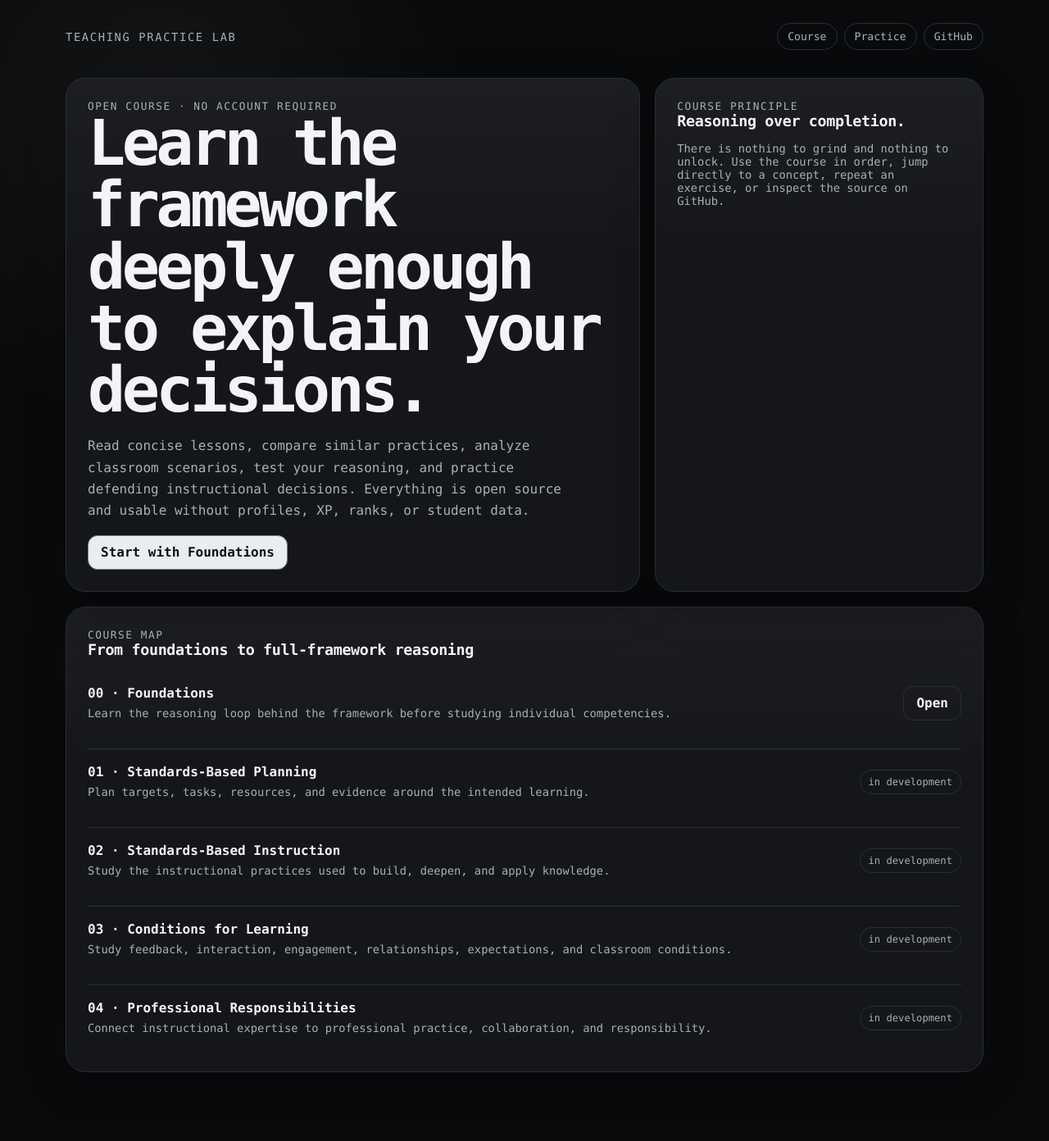
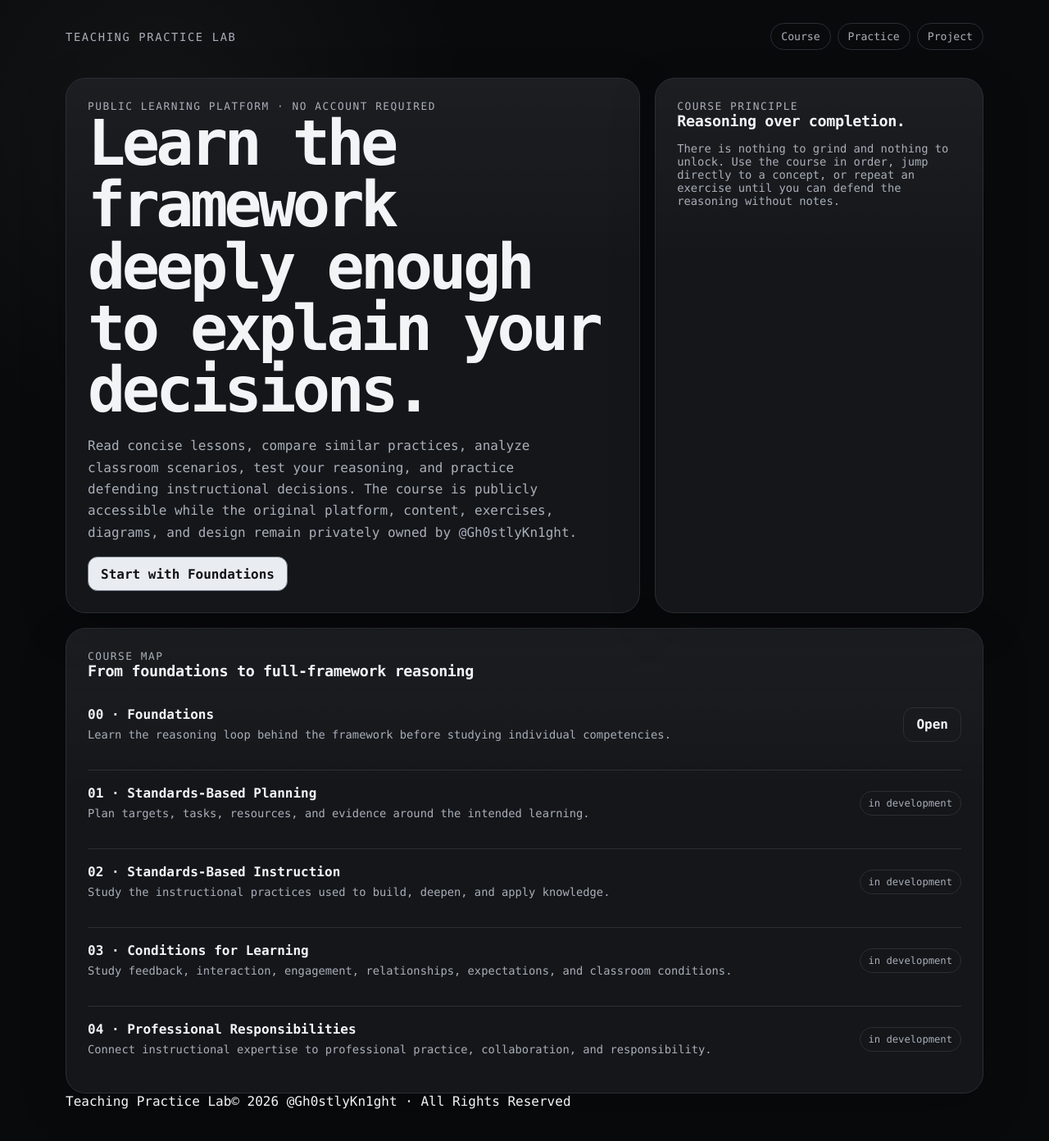
Before and after one commit to Gh0stlyKn1ght/Marzano-Learning-Map, a Next.js app: page / in a window 1280 px wide. Shown: the top 1392 px of the page at 82% size. Built offline with nearby package versions, Linux system fonts and the light colour scheme.

Commit message:
fix: align public landing page with proprietary ownership

```diff
--- a/app/page.tsx
+++ b/app/page.tsx
@@ -16,16 +16,16 @@ export default function HomePage() {
         <nav className="nav" aria-label="Primary navigation">
           <Link href="/learn/foundations">Course</Link>
           <Link href="/challenge">Practice</Link>
-          <a href="https://github.com/Gh0stlyKn1ght/Marzano-Learning-Map">GitHub</a>
+          <a href="https://github.com/Gh0stlyKn1ght/Marzano-Learning-Map">Project</a>
         </nav>
       </header>
 
       <section className="hero">
         <article className="card">
-          <div className="eyebrow">Open course · no account required</div>
+          <div className="eyebrow">Public learning platform · no account required</div>
           <h1>Learn the framework deeply enough to explain your decisions.</h1>
           <p className="lead">
-            Read concise lessons, compare similar practices, analyze classroom scenarios, test your reasoning, and practice defending instructional decisions. Everything is open source and usable without profiles, XP, ranks, or student data.
+            Read concise lessons, compare similar practices, analyze classroom scenarios, test your reasoning, and practice defending instructional decisions. The course is publicly accessible while the original platform, content, exercises, diagrams, and design remain privately owned by @Gh0stlyKn1ght.
           </p>
           <Link className="button" href="/learn/foundations">Start with Foundations</Link>
         </article>
@@ -33,7 +33,7 @@ export default function HomePage() {
         <aside className="card">
           <div className="eyebrow">Course principle</div>
           <h2>Reasoning over completion.</h2>
-          <p className="subtle">There is nothing to grind and nothing to unlock. Use the course in order, jump directly to a concept, repeat an exercise, or inspect the source on GitHub.</p>
+          <p className="subtle">There is nothing to grind and nothing to unlock. Use the course in order, jump directly to a concept, or repeat an exercise until you can defend the reasoning without notes.</p>
         </aside>
       </section>
 
@@ -52,6 +52,11 @@ export default function HomePage() {
           ))}
         </div>
       </section>
+
+      <footer className="site-footer">
+        <span>Teaching Practice Lab</span>
+        <span>© 2026 @Gh0stlyKn1ght · All Rights Reserved</span>
+      </footer>
     </main>
   );
 }
```
